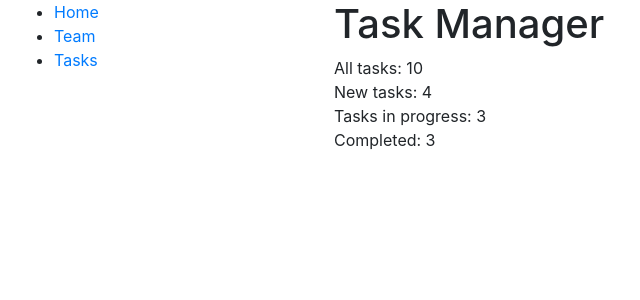
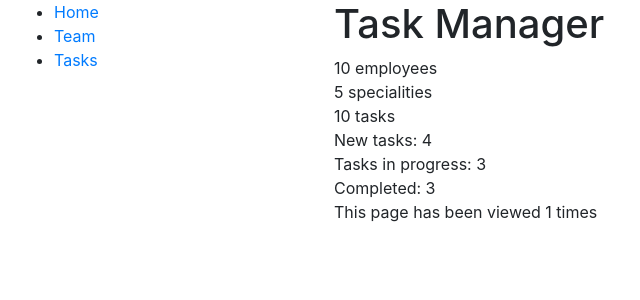
Before and after one commit to dmitriy-kds/it-company, a Django app: page / in a window 1280 px wide. Shown: the top 300 px of the page, without its empty margins (1-641 px from the left). Run offline with Django 5.2, Linux system fonts and the light colour scheme; data comes from the database, SQL or seed files in the repository.

Commit message:
feat: Add visit counter to index.html

```diff
--- a/templates/task_manager/index.html
+++ b/templates/task_manager/index.html
@@ -2,11 +2,17 @@
 
 {% block content %}
   <h1>Task Manager</h1>
-  All tasks: {{ num_tasks }}
+  {{ num_employees }} employees
+  <br>
+  {{ num_positions }} specialities
+  <br>
+  {{ num_tasks }} tasks
   <br>
   New tasks: {{ num_new_tasks }}
   <br>
   Tasks in progress: {{ num_in_progress_tasks }}
   <br>
   Completed: {{ num_completed_tasks }}
+  <br>
+  This page has been viewed {{ counter }} times
 {% endblock %}
```
